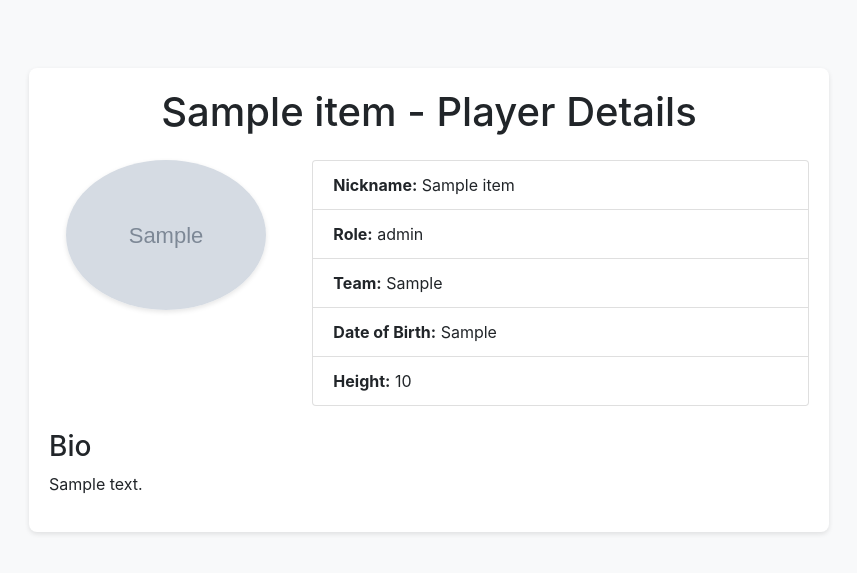
After one commit to SailaxmiKameta/CricGenie, a Django app: page /players/player/details/1/ in a window 1280 px wide. The commit adds this page. Shown: the top 573 px of the page, without its empty margins (211-1068 px from the left). Run offline with Django 4.2, Linux system fonts and the light colour scheme; grey boxes marked "Sample" are stand-in pictures; a database or web service that is not in the repository returns one stand-in record (values such as "Sample title"); data that the repository does not hold is empty; some libraries are stand-ins or nearby versions.

Commit message:
Add code for API Integration and templates for players

```diff
--- a/CricGenie/CricGenie/settings.py
+++ b/CricGenie/CricGenie/settings.py
@@ -38,6 +38,7 @@ INSTALLED_APPS = [
     'django.contrib.messages',
     'django.contrib.staticfiles',
     'website',
+    'players',
 ]
 
 MIDDLEWARE = [
--- a/CricGenie/CricGenie/urls.py
+++ b/CricGenie/CricGenie/urls.py
@@ -4,4 +4,5 @@ from django.urls import path, include
 urlpatterns = [
     path('admin/', admin.site.urls),
     path('', include('website.urls')),
+    path('players/', include('players.urls')),
 ]
--- /dev/null
+++ b/CricGenie/players/templates/players/player_details.html
@@ -0,0 +1,58 @@
+<!-- players/player_details.html -->
+<!DOCTYPE html>
+<html lang="en">
+<head>
+    <meta charset="UTF-8">
+    <title>Player Details</title>
+    <!-- Bootstrap CSS -->
+    <link href="https://stackpath.bootstrapcdn.com/bootstrap/4.5.2/css/bootstrap.min.css" rel="stylesheet">
+    <style>
+        /* Custom styles */
+        body {
+            background-color: #f8f9fa;
+            padding: 20px;
+        }
+        .player-details {
+            max-width: 800px;
+            margin: 0 auto;
+            background-color: #fff;
+            border-radius: 8px;
+            padding: 20px;
+            box-shadow: 0 2px 5px rgba(0,0,0,0.1);
+        }
+        .player-image {
+            max-width: 200px;
+            margin: 0 auto;
+            display: block;
+            border-radius: 50%;
+            box-shadow: 0 2px 5px rgba(0,0,0,0.1);
+        }
+    </style>
+</head>
+<body>
+    <div class="container mt-5">
+        <div class="player-details">
+            <h1 class="text-center mb-4">{{ player_details.name }} - Player Details</h1>
+            <div class="row">
+                <div class="col-md-4">
+                    <img src="{{ player_details.image }}" alt="Player Image" class="player-image img-fluid">
+                </div>
+                <div class="col-md-8">
+                    <ul class="list-group">
+                        <li class="list-group-item"><strong>Nickname:</strong> {{ player_details.nickName }}</li>
+                        <li class="list-group-item"><strong>Role:</strong> {{ player_details.role }}</li>
+                        <li class="list-group-item"><strong>Team:</strong> {{ player_details.intlTeam }}</li>
+                        <li class="list-group-item"><strong>Date of Birth:</strong> {{ player_details.DoB }}</li>
+                        <li class="list-group-item"><strong>Height:</strong> {{ player_details.height }}</li>
+                        <!-- Add more details as needed -->
+                    </ul>
+                </div>
+            </div>
+            <div class="mt-4">
+                <h3>Bio</h3>
+                <p>{{ player_details.bio | safe }}</p>
+            </div>
+        </div>
+    </div>
+</body>
+</html>
--- /dev/null
+++ b/CricGenie/players/urls.py
@@ -0,0 +1,8 @@
+# players/urls.py
+from django.urls import path
+from . import views
+
+urlpatterns = [
+    path('', views.search_players, name='search_players'),
+    path('player/details/<int:player_id>/', views.player_details, name='player_details'),
+]
--- a/CricGenie/players/views.py
+++ b/CricGenie/players/views.py
@@ -1,3 +1,45 @@
+import requests
 from django.shortcuts import render
 
-# Create your views here.
+def search_players(request):
+    if request.method == 'POST':
+        player_name = request.POST.get('player_name')
+
+        # Search for player ID using first API
+        search_api_url = "https://cricbuzz-cricket.p.rapidapi.com/stats/v1/player/search"
+        headers = {
+            'X-RapidAPI-Key': '5ef9c67401msh4b6c09615e9d5b9p161c7cjsnbe3992fc2f45',
+            'X-RapidAPI-Host': 'cricbuzz-cricket.p.rapidapi.com'
+        }
+        search_params = {"plrN": player_name}
+        try:
+            search_response = requests.get(search_api_url, headers=headers, params=search_params)
+            search_response.raise_for_status()
+            player_data = search_response.json()
+
+            if player_data.get("player"):
+                players_list = player_data["player"]
+                return render(request, 'players/search_results.html', {'players_list': players_list})
+            else:
+                return render(request, 'players/search_players.html', {'error': 'Player not found'})
+        except requests.exceptions.RequestException as e:
+            return render(request, 'players/error.html', {'error': str(e)})
+    else:
+        return render(request, 'players/search_players.html')
+
+
+def player_details(request, player_id):
+    # SECOND API URL to fetch player details
+    api_url = f"https://cricbuzz-cricket.p.rapidapi.com/stats/v1/player/{player_id}"
+    headers = {
+        'X-RapidAPI-Key': '5ef9c67401msh4b6c09615e9d5b9p161c7cjsnbe3992fc2f45',
+        'X-RapidAPI-Host': 'cricbuzz-cricket.p.rapidapi.com'
+    }
+
+    try:
+        response = requests.get(api_url, headers=headers)
+        response.raise_for_status()
+        player_details = response.json()
+        return render(request, 'players/player_details.html', {'player_details': player_details})
+    except requests.exceptions.RequestException as e:
+        return render(request, 'players/error.html', {'error': str(e)})
--- a/CricGenie/website/templates/navbar.html
+++ b/CricGenie/website/templates/navbar.html
@@ -10,7 +10,7 @@
             <ul class="navbar-nav ms-auto mb-2 mb-lg-0"> <!-- Utilize ms-auto to push items to the right -->
                 {% if user.is_authenticated %}
                 <li class="nav-item">
-                    <a href="{% url 'home' %}" class="btn btn-primary me-2">Players</a>
+                    <a href="{% url 'search_players' %}" class="btn btn-primary me-2">Players</a>
                 </li>
                 <li class="nav-item">
                     <a href="{% url 'logout' %}" class="btn btn-danger">Logout</a>
```
Also changed, not shown: CricGenie/players/templates/players/error.html (added, +12 -0 lines), CricGenie/players/templates/players/search_players.html (added, +64 -0 lines), CricGenie/players/templates/players/search_results.html (added, +49 -0 lines), CricGenie/db.sqlite3.
